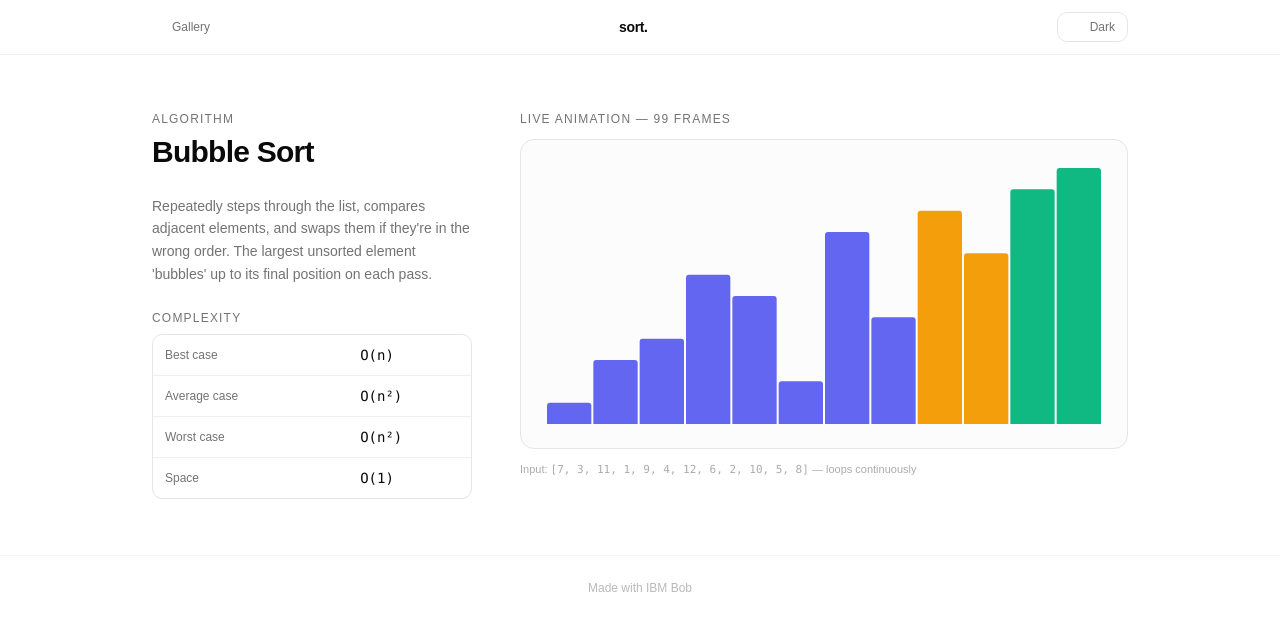
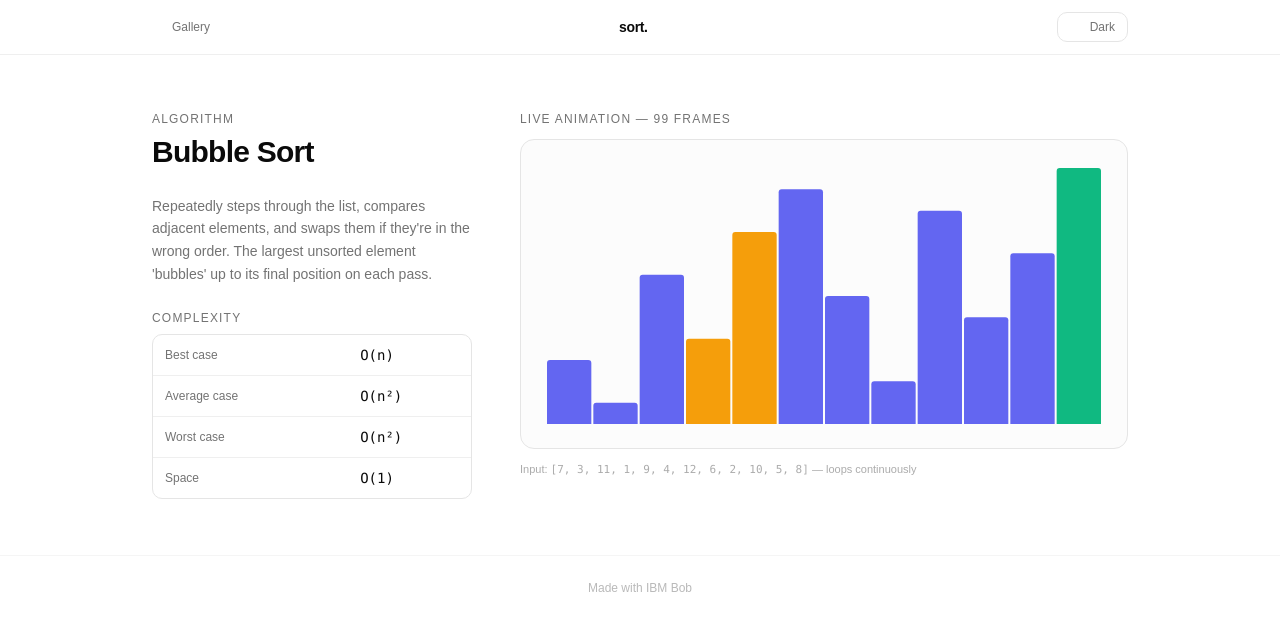
Before and after one commit to zzacong/algo, a React (Vite) app: page /algorithm/bubble-sort in a window 1280 px wide. Shown: the top 630 px of the page. Built offline with nearby package versions, Linux system fonts and the light colour scheme; some icons are missing.

Commit message:
fix(algorithm): reduce sort visualizer animation fps from 10 to 5

```diff
--- a/src/routes/algorithm.$id.tsx
+++ b/src/routes/algorithm.$id.tsx
@@ -102,7 +102,7 @@ function AlgorithmDetailPage() {
               Live Animation — {frames.length} frames
             </p>
             <div className="rounded-xl border border-border bg-muted/30 p-4 sm:p-6">
-              <SortVisualizer frames={frames} fps={10} size="lg" />
+              <SortVisualizer frames={frames} fps={5} size="lg" />
             </div>
             <p className="text-[11px] text-muted-foreground/60">
               Input: <code className="font-mono">[7, 3, 11, 1, 9, 4, 12, 6, 2, 10, 5, 8]</code> —
```
